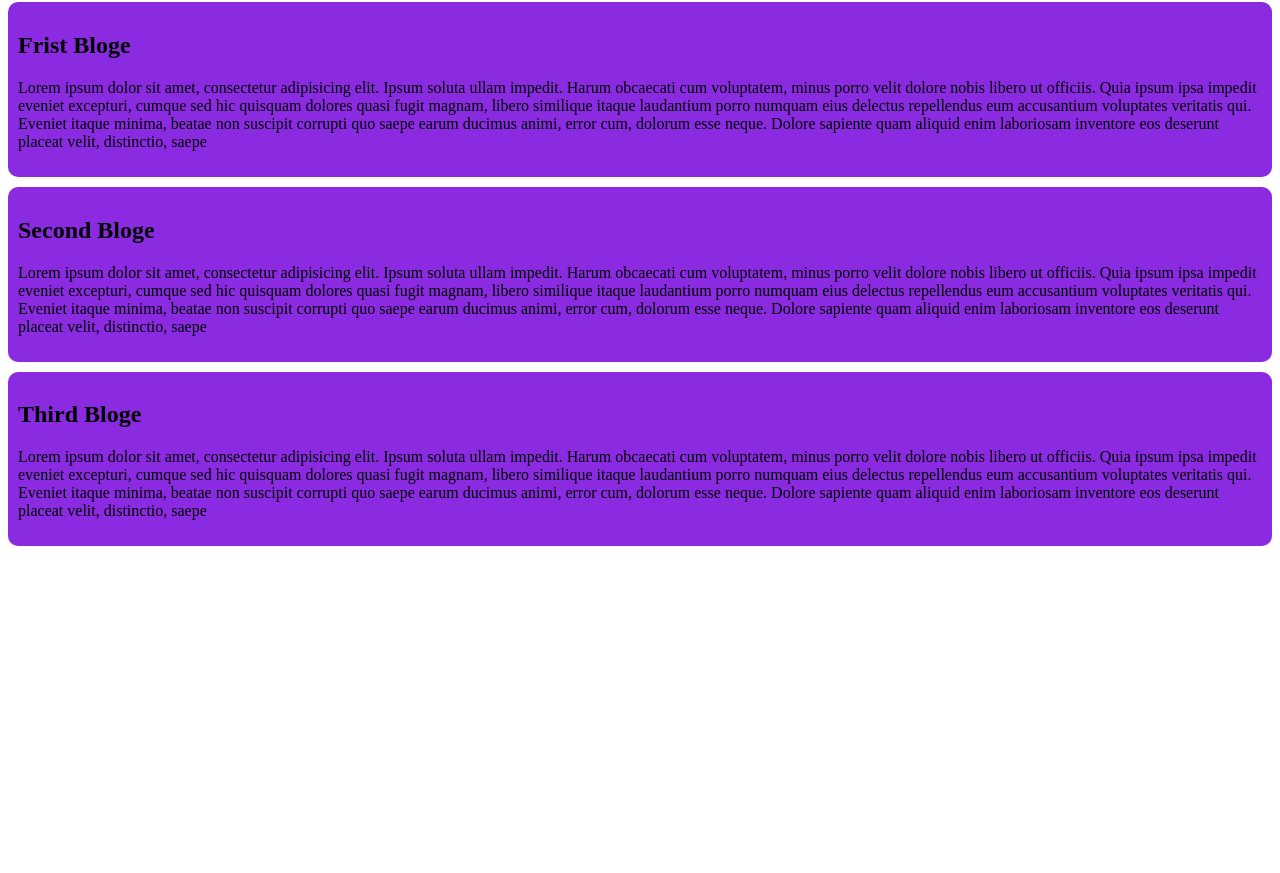
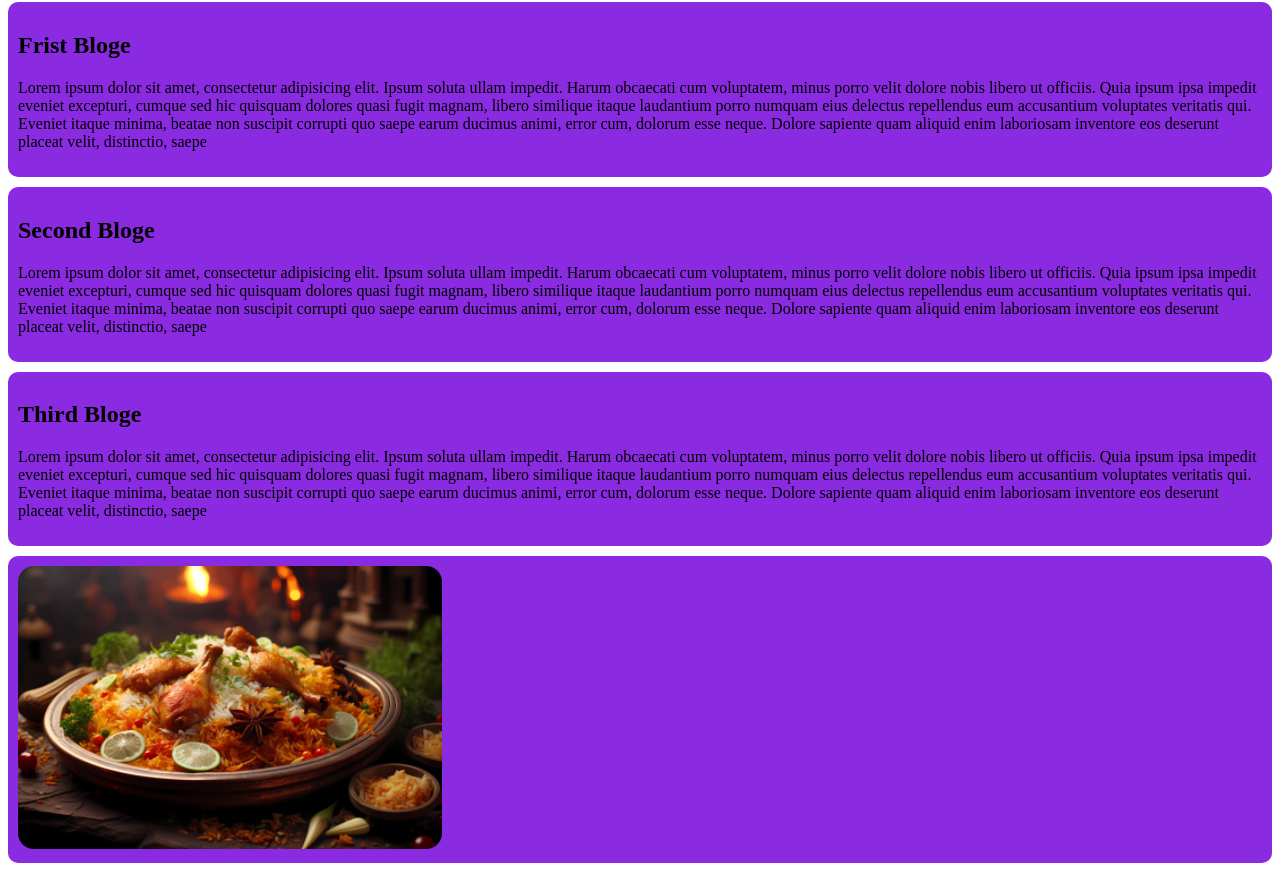
Before and after one commit to anowarhossen5744/my-simple-website-repo, a plain HTML site: page index.html in a window 1280 px wide. Shown: the part 78-951 px from the top of the page. Before the commit the page ends 800 px from the top, so only its background shows below. Drawn offline with Linux system fonts and the light colour scheme.

Commit message:
The images add

```diff
--- a/index.html
+++ b/index.html
@@ -45,7 +45,9 @@
     </p>
 </div>
 
-
+<div>
+    <img src="images/biriyani.png" alt="">
+</div>
 
 
 
```
Also changed, not shown: images/biriyani.png (added).
